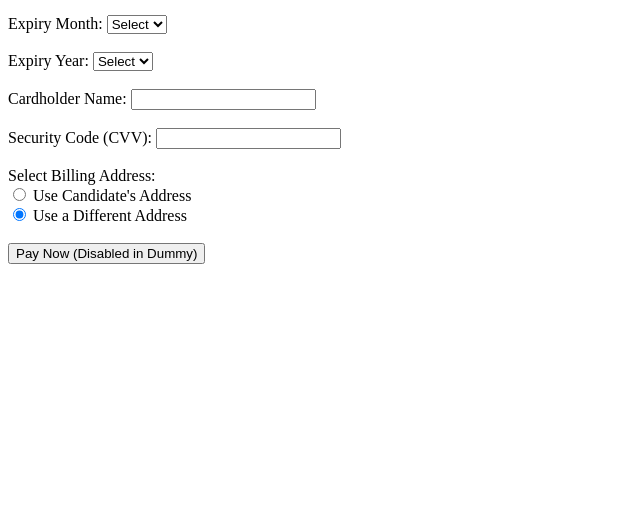
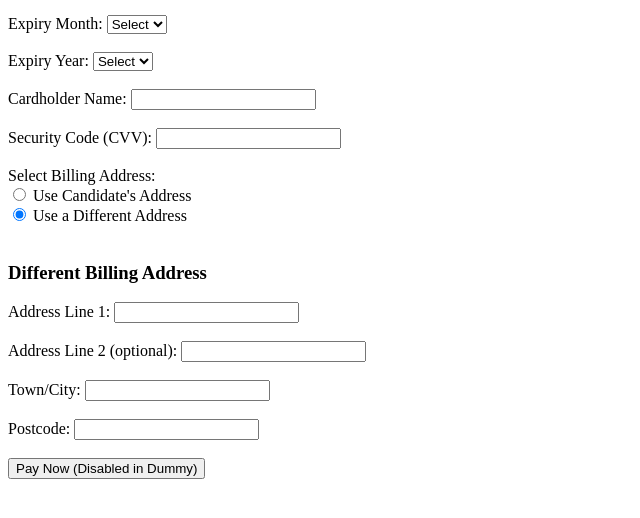
Before and after one commit to Barometer98/Card-Details, a plain HTML site: page index.html in a window 1280 px wide. Both pictures are taken after a click on the radio button 19 px from the left and 318 px from the top of the page. Shown: the part 104-622 px from the top of the page, without its empty margins (0-640 px from the left). Drawn offline with Linux system fonts and the light colour scheme.

Commit message:
Update index.html

```diff
--- a/index.html
+++ b/index.html
@@ -3,11 +3,18 @@
 <head>
   <meta charset="UTF-8">
   <title>DVSA Card Payment - Dummy</title>
+  <script>
+    function toggleBillingAddress() {
+      const useDifferent = document.getElementById('billing-different').checked;
+      document.getElementById('different-address-section').style.display = useDifferent ? 'block' : 'none';
+    }
+  </script>
 </head>
 <body>
   <h1>Card Details</h1>
   <form>
     <label>Card Number: <input name="cardNumber" type="text"></label><br><br>
+
     <label>Expiry Month:
       <select name="expiryMonth">
         <option value="">Select</option>
@@ -25,6 +32,7 @@
         <option value="12">12</option>
       </select>
     </label><br><br>
+
     <label>Expiry Year:
       <select name="expiryYear">
         <option value="">Select</option>
@@ -33,12 +41,21 @@
         <option value="2027">2027</option>
       </select>
     </label><br><br>
+
     <label>Cardholder Name: <input name="cardholderName" type="text"></label><br><br>
     <label>Security Code (CVV): <input name="securityCode" type="text"></label><br><br>
 
     <label>Select Billing Address:</label><br>
-    <input type="radio" name="billingAddress" value="candidate"> Use Candidate's Address<br>
-    <input type="radio" name="billingAddress" value="different"> Use a Different Address<br><br>
+    <input type="radio" id="billing-candidate" name="billingAddress" value="candidate" onchange="toggleBillingAddress()"> Use Candidate's Address<br>
+    <input type="radio" id="billing-different" name="billingAddress" value="different" onchange="toggleBillingAddress()"> Use a Different Address<br><br>
+
+    <div id="different-address-section" style="display: none;">
+      <h3>Different Billing Address</h3>
+      <label>Address Line 1: <input name="billingAddressLine1" type="text"></label><br><br>
+      <label>Address Line 2 (optional): <input name="billingAddressLine2" type="text"></label><br><br>
+      <label>Town/City: <input name="billingTown" type="text"></label><br><br>
+      <label>Postcode: <input name="billingPostcode" type="text"></label><br><br>
+    </div>
 
     <button type="button">Pay Now (Disabled in Dummy)</button>
   </form>
```
